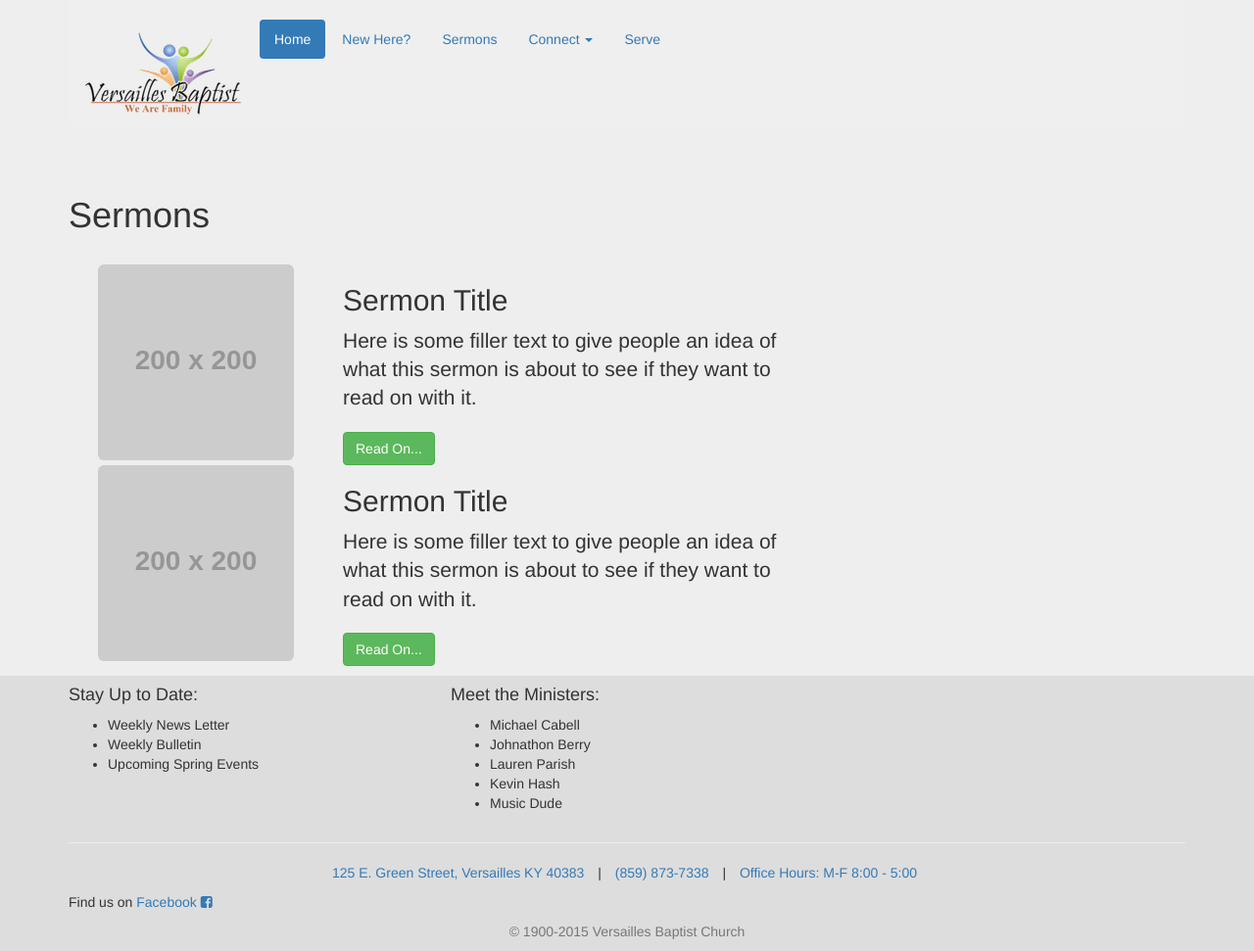
After one commit to cawney/vbc, a PHP site: page /sermon.php in a window 1280 px wide. The commit adds this page. Shown: the whole page at 98% size. Run offline with PHP 8.4, Linux system fonts and the light colour scheme; grey boxes labelled with a size stand in for pictures from a placeholder-image service; some libraries are stand-ins or nearby versions.

Commit message:
More images
Put in more images and styling. Added Stuff for the sermon.

```diff
--- a/README.html
+++ b/README.html
@@ -15,7 +15,8 @@ make the church look like a family place and a community
 <p>Make the drop down list for the age have a landing page where each preacher will talk about how awesome that section is.
 Serving should have a spot for you to serve in the church, in the community and in the world (global missions). There should also be something saying that it doesn&rsquo;t matter what you choose because we all have special gifts</p>
 
-<p>Change the ontainer div so that if I wanted a div to take up the full page I could.</p>
+<p>Change the ontainer div so that if I wanted a div to take up the full page I could.
+Add more padding under the slider</p>
 
 <p>My vision for the website:
 I want a visitor to go to the website and feel the love that our church has for Christ. Not the love like admiration, but the love that means we are going to spread the Word of God to everyone here locally and to the ends of the Earth.</p>
--- a/css/style.css
+++ b/css/style.css
@@ -15,13 +15,14 @@ Header
 ******************************************************************************/
 header .nav {
   padding-top: 20px;
-  background: #eee; }
+  background: #efefef; }
 
 /******************************************************************************
 Footer
 ******************************************************************************/
 footer {
-  background: #ddd; }
+  background: #ddd;
+  margin-top: 10px; }
 
 .footerContactList {
   list-style: none; }
@@ -42,12 +43,6 @@ Home Page
     border-radius: 15px;
     margin: 5px; }
 
-#wednesdayNight {
-  max-height: 180px;
-  max-width: 220px; }
-  #wednesdayNight img {
-    border-radius: 15px; }
-
 /******************************************************************************
 Guest Page
 ******************************************************************************/
@@ -60,3 +55,9 @@ Serve Page
 .serveRow div {
   background: blue;
   height: 200px; }
+
+/******************************************************************************
+Sermon Page
+******************************************************************************/
+.sermonPromo {
+  margin-bottom: 50px; }
--- a/inc/footer.php
+++ b/inc/footer.php
@@ -12,7 +12,7 @@
           </ul>
        </div>
        <div class="col-md-4">
-         <h4>Meet the Staff</h4>
+         <h4>Meet the Ministers:</h4>
          <ul>
            <li>Michael Cabell</li>
            <li>Johnathon Berry</li>
--- a/inc/header.php
+++ b/inc/header.php
@@ -25,9 +25,10 @@
    <div class="container">
 
     <ul class="nav nav-pills">
+     <li role="presentation"><a href="index.php"><img src="img/vbcSmallLogo.png" alt=""></a></li>
       <li role="presentation" class="active"><a href="index.php">Home</a></li>
       <li role="presentation"><a href="newhere.php">New Here?</a></li>
-      <li role="presentation"><a href="#">Sermons</a></li>
+      <li role="presentation"><a href="sermon.php">Sermons</a></li>
 
       <li role="presentation" class="dropdown">
         <a class="dropdown-toggle" data-toggle="dropdown" href="#" role="button" aria-expanded="false">
--- a/sass/style.scss
+++ b/sass/style.scss
@@ -29,7 +29,7 @@ Header
 header {
   .nav {
     padding-top: 20px;
-    background: #eee;
+    background: #efefef;
   }
 }
 
@@ -43,6 +43,7 @@ Footer
 
 footer {
   background: #ddd;
+  margin-top: 10px;
 }
 
 .footerContactList  {
@@ -78,14 +79,6 @@ Home Page
 
 }
 
-#wednesdayNight {
-  max-height: 180px;
-  max-width: 220px;
-  img {
-    border-radius: 15px;
-  }
-}
-
 
 
 /******************************************************************************
@@ -110,3 +103,15 @@ Serve Page
     height: 200px;
   }
 }
+
+
+
+/******************************************************************************
+Sermon Page
+******************************************************************************/
+
+
+
+.sermonPromo {
+  margin-bottom: 50px;
+}
--- /dev/null
+++ b/sermon.php
@@ -0,0 +1,37 @@
+<?php include('inc/header.php'); ?>
+
+<h1>Sermons</h1>
+
+<div class="container">
+  <div class="row">
+    <div class="col-lg-8 mainSection">
+      <div class="sermonPromo">
+       <div class="col-md-4">
+         <img src="http://placehold.it/200x200" alt="" class="img-rounded">
+       </div>
+        <div class="col-md-8">
+          <h2>Sermon Title</h2>
+          <p class="lead">Here is some filler text to give people an idea of what this sermon is about to see if they want to read on with it.</p>
+          <a href="#" class="btn btn-success">Read On...</a>
+        </div>
+        <hr>
+      </div>
+      <!-- /sermonPromo -->
+      <div class="sermonPromo">
+       <div class="col-md-4">
+         <a href="sermonSeries.php"><img src="http://placehold.it/200x200" alt="" class="img-rounded"></a>
+       </div>
+        <div class="col-md-8">
+          <h2>Sermon Title</h2>
+          <p class="lead">Here is some filler text to give people an idea of what this sermon is about to see if they want to read on with it.</p>
+          <a href="sermonSeries.php" class="btn btn-success">Read On...</a>
+        </div>
+        <hr>
+      </div>
+      <!-- /sermonPromo -->
+    </div>
+    <!-- /mainSection -->
+  </div>
+</div>
+
+<?php include('inc/footer.php'); ?>
```
Also changed, not shown: index.php (+6 -6 lines), newhere.php (+7 -1 lines), sermonSeries.php (added, +30 -0 lines), README.md, img/creditcardStock.jpg (added), img/vbcLogo.png (added), img/vbcSmallLogo.png (added), 3 other files.
